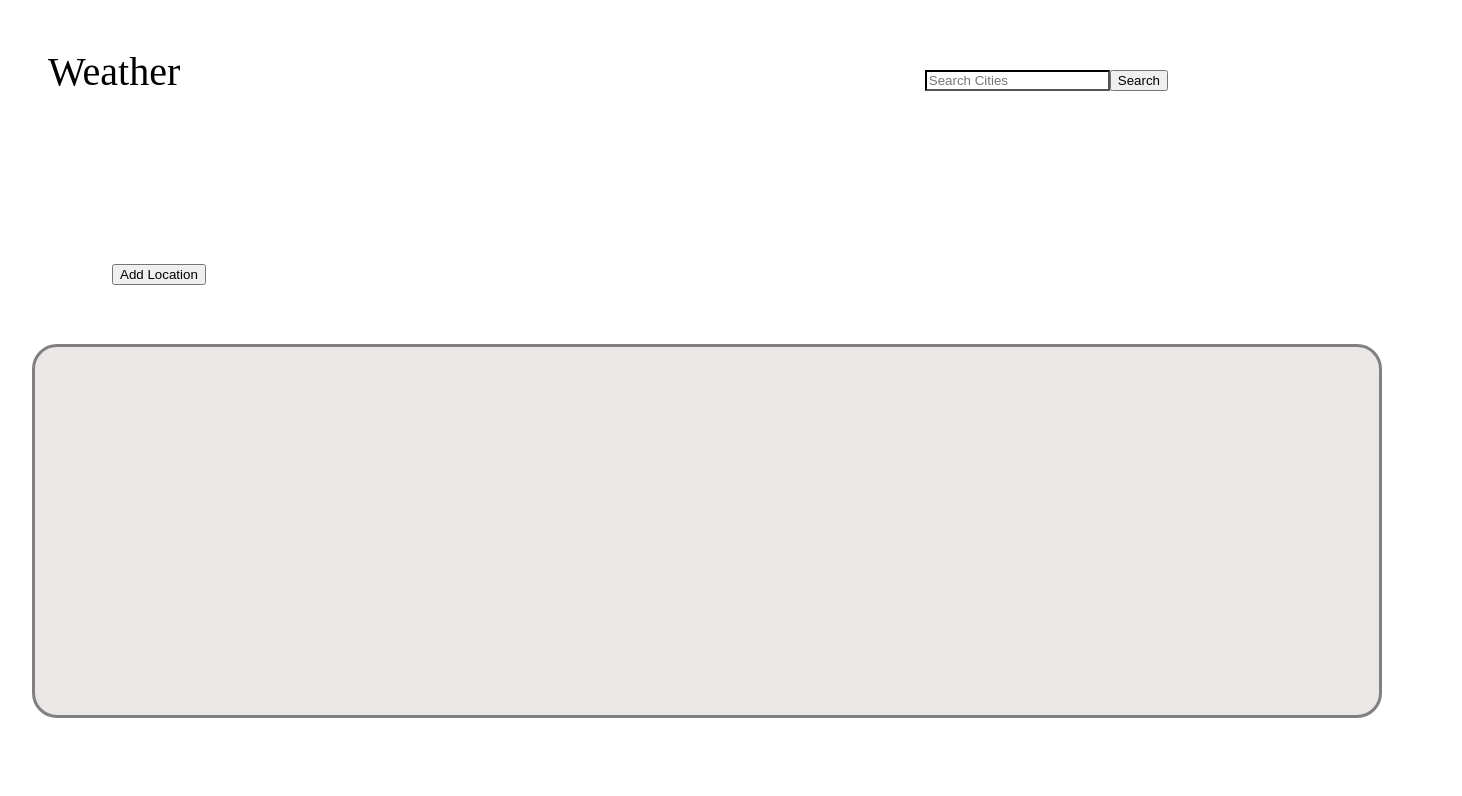
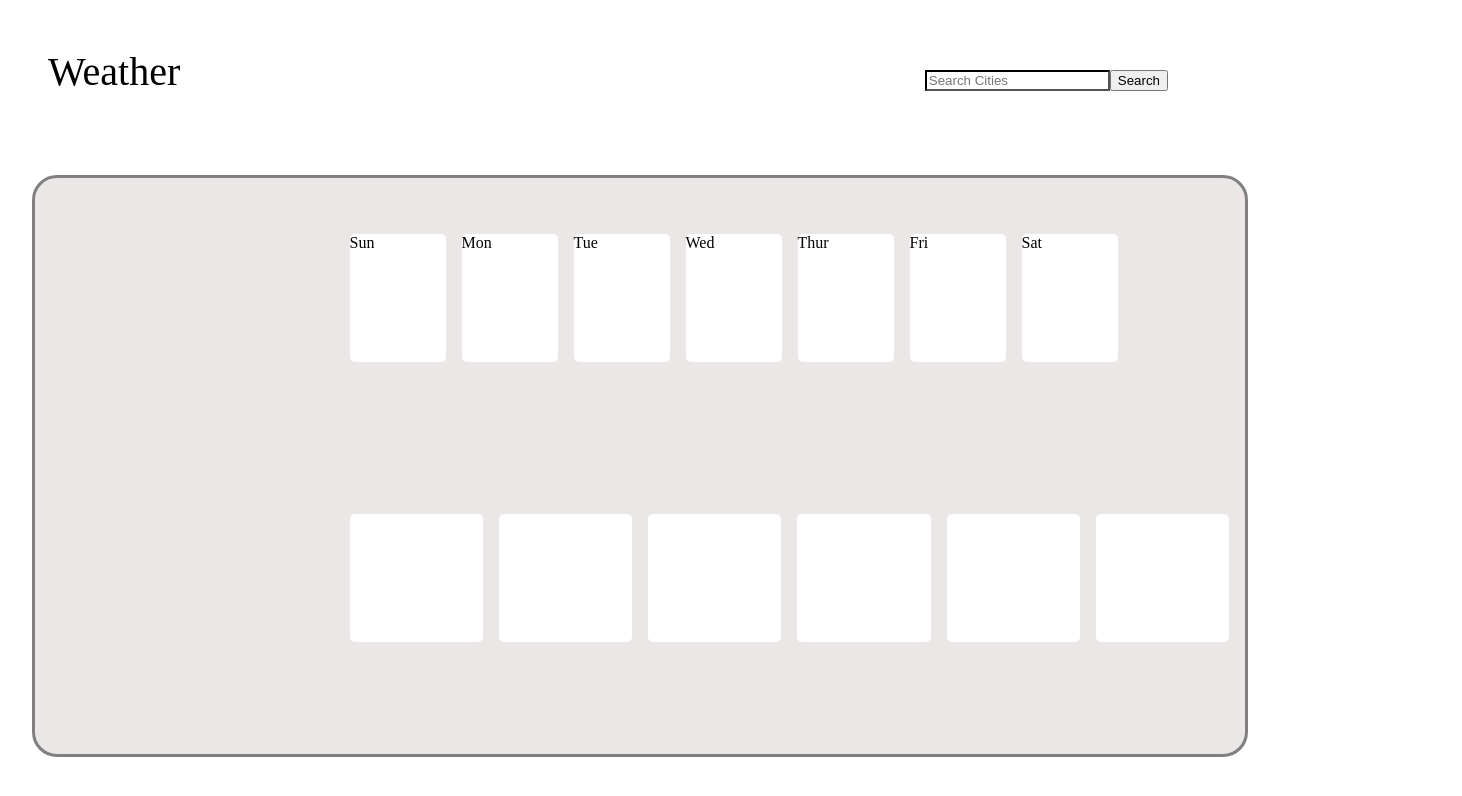
Before and after one commit to Ninerpack/weatherapp, a React (Create React App) app: page / in a window 1280 px wide. Shown: the top 796 px of the page, 1462 px wide, since content can reach past the window. Built offline with nearby package versions, Linux system fonts and the light colour scheme.

Commit message:
redesign

```diff
--- a/src/Components/Body.js
+++ b/src/Components/Body.js
@@ -1,20 +1,38 @@
-import React from 'react'
-import WeatherCard from './WeatherCard'
+import React, { useContext } from "react";
 import { useState } from 'react'
+// importing the context
+import { AddressContext } from "../App";
 
 const Body = () => {
-  const [cardCounter, setCardCounter] = useState(0);
+  // pulling the state from the useState
+  const { city, temp, condition } = useContext(AddressContext);
 
   return (
     <div className="Body_container">
-      <div className="Add_location">
-        <button className="add_button" onClick={() => setCardCounter(current => current + 1)} id="card">
-          Add Location
-        </button>
-      </div>
       <div className="Body" id="body">
-        <div className="ContainerCard">
-          {[...Array(cardCounter)].map((card, index) => <WeatherCard key={index}/>)}
+        <div className="Daily-info">
+          <div className="City">{city}</div>
+          <div className="Temp">{temp}</div>
+          <div className="Condition">{condition}</div>
+        </div>
+        <div className="Info-container">
+          <div className="Weekly-info">
+            <div className="Card-small">{"Sun"}</div>
+            <div className="Card-small">{"Mon"}</div>
+            <div className="Card-small">{"Tue"}</div>
+            <div className="Card-small">{"Wed"}</div>
+            <div className="Card-small">{"Thur"}</div>
+            <div className="Card-small">{"Fri"}</div>
+            <div className="Card-small">{"Sat"}</div>
+          </div>
+          <div className="Other-info">
+            <div className="Card-big">{""}</div>
+            <div className="Card-big">{""}</div>
+            <div className="Card-big">{""}</div>
+            <div className="Card-big">{""}</div>
+            <div className="Card-big">{""}</div>
+            <div className="Card-big">{""}</div>
+          </div>
         </div>
       </div>
     </div>
--- a/src/SCSS/Body.scss
+++ b/src/SCSS/Body.scss
@@ -1,76 +1,84 @@
+$white: #fff;
+$black: #000;
+
 .Body_container{
     margin: 2rem;
     padding: 0;
-    position: absolute;
+    position: relative;
 
     .Body {
-        width: auto;
-        height: 22rem;
+        min-height: 35rem;
+        height: 35rem;
         margin: 0;
         padding: .5rem;
-        display: flex;
-        justify-content: center;
-        align-content: center;
         border-radius: 25px;
         border-color: gray;
         border-style: solid;
         position: relative;
         background-color: rgb(236, 231, 231);
+        display: flex;
 
-        .ContainerCard {
-            width: 100vw;
-            margin: 1.5rem;
-            display: flex;
-            flex-direction: row;
-            justify-content: flex-start space-evenly;
-            align-items: center;
-
-
-        .Card{
-            width: 10rem;
-            height: 15rem;
-            margin: 3rem;
-            border-radius: 10px;
-            background: #7099FF;
-            background: -webkit-linear-gradient(top, #7099FF, #c2723e);
-            background: -moz-linear-gradient(top, #7099FF, #c2723e);
-            background: linear-gradient(to bottom, #7099FF, #c2723e);
+        .Daily-info {
+            width: 25%;
+            height: 100%;
             display: flex;
             flex-direction: column;
-            justify-content: center space-between;
-            align-items: center;
-            position: relative;
+            justify-content: space-around;
+            margin-right: 3rem;
 
-            .Name{
-                margin-top: 1rem;
-                font-size: 20px;
+            .City {
+                font-size: 50px;
+                width: 100%;
             }
 
             .Temp {
-                margin-top: 2.5rem;
-                font-size: 20px;
+                font-size: 30px;
+                width: 100%;
             }
 
-            .Type {
-                margin-top: 3rem;
-                font-size: 20px;
+            .Condition {
+                font-size: 30px;
+                width: 100%;
+            }
+        }
+
+        .Info-container {
+            max-width: 75%;
+            height: 100%;
+            margin-left: 3rem;
+
+            .Weekly-info {
+                width: 100%;
+                height: 40%;
+                display: flex;
+                align-items: center;
+
+                .Card-small {
+                    background-color: $white;
+                    width: 6rem;
+                    height: 8rem;
+                    margin: .5rem;
+                    border-radius: 5px;
+                }
             }
 
+            .Other-info {
+                width: 100%;
+                height: 60%;
+                display: flex;
+                flex: wrap;
+                align-items: center;
+
+                .Card-big {
+                    background-color: $white;
+                    width: 13rem;
+                    height: 8rem;
+                    margin: .5rem;
+                    border-radius: 5px;
+                }
             }
         }
+
     }
 
-    .Add_location {
-        width: 100%;
-        height: 5rem;
-        border-radius: 10%;
-        margin-left: 5rem;
-        margin-top: 1rem;
-
-        .Add_button {
-            width: 3rem;
-            height: 4rem;
-            margin: .5rem;
-        }
-    }
 }
--- a/src/SCSS/Main.scss
+++ b/src/SCSS/Main.scss
@@ -4,9 +4,7 @@
 html, body, #root {
     margin: 0;
     padding: 0;
-    height: 100vh;
     width: 100%;
-    overflow: hidden;
 }
 
 .App {
```
